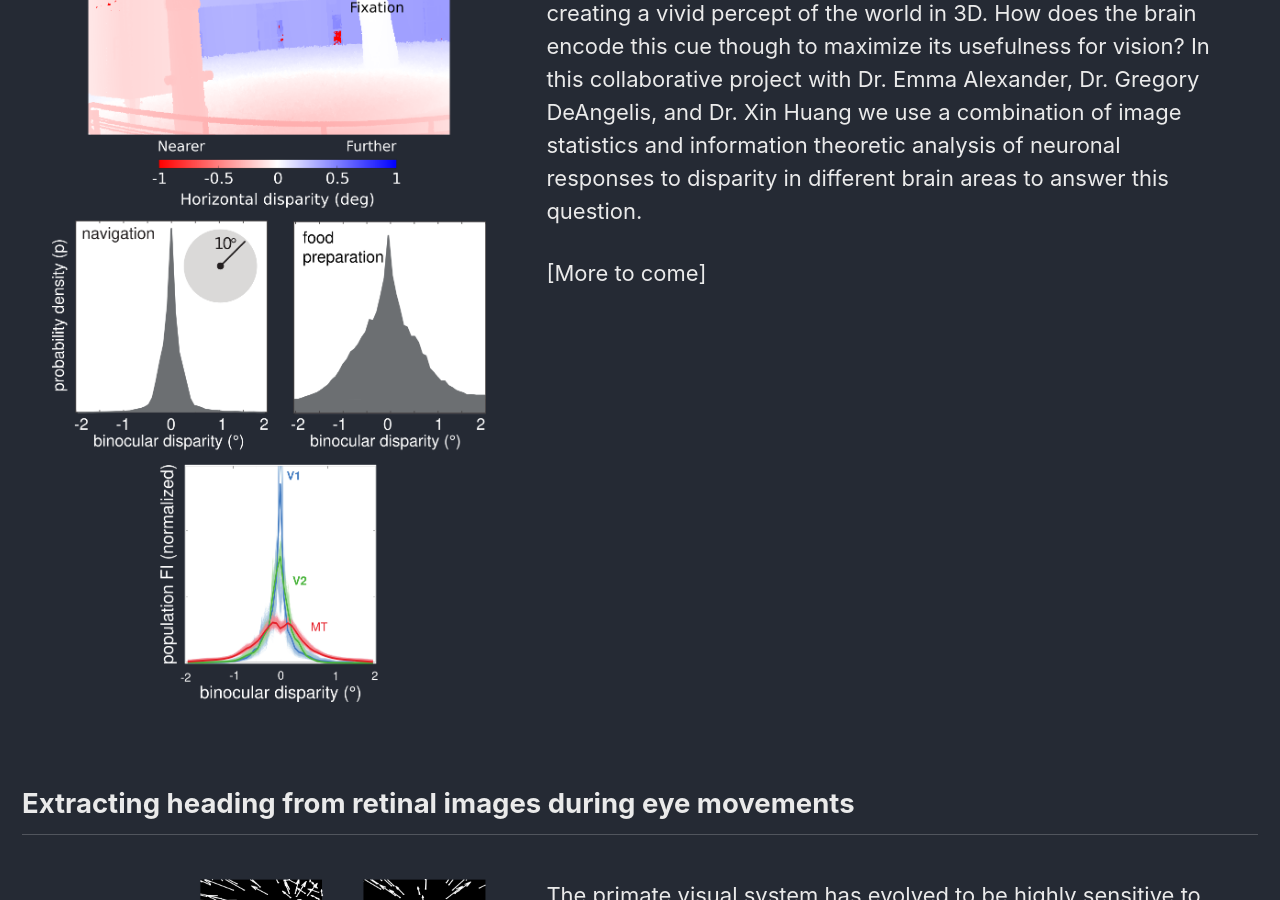
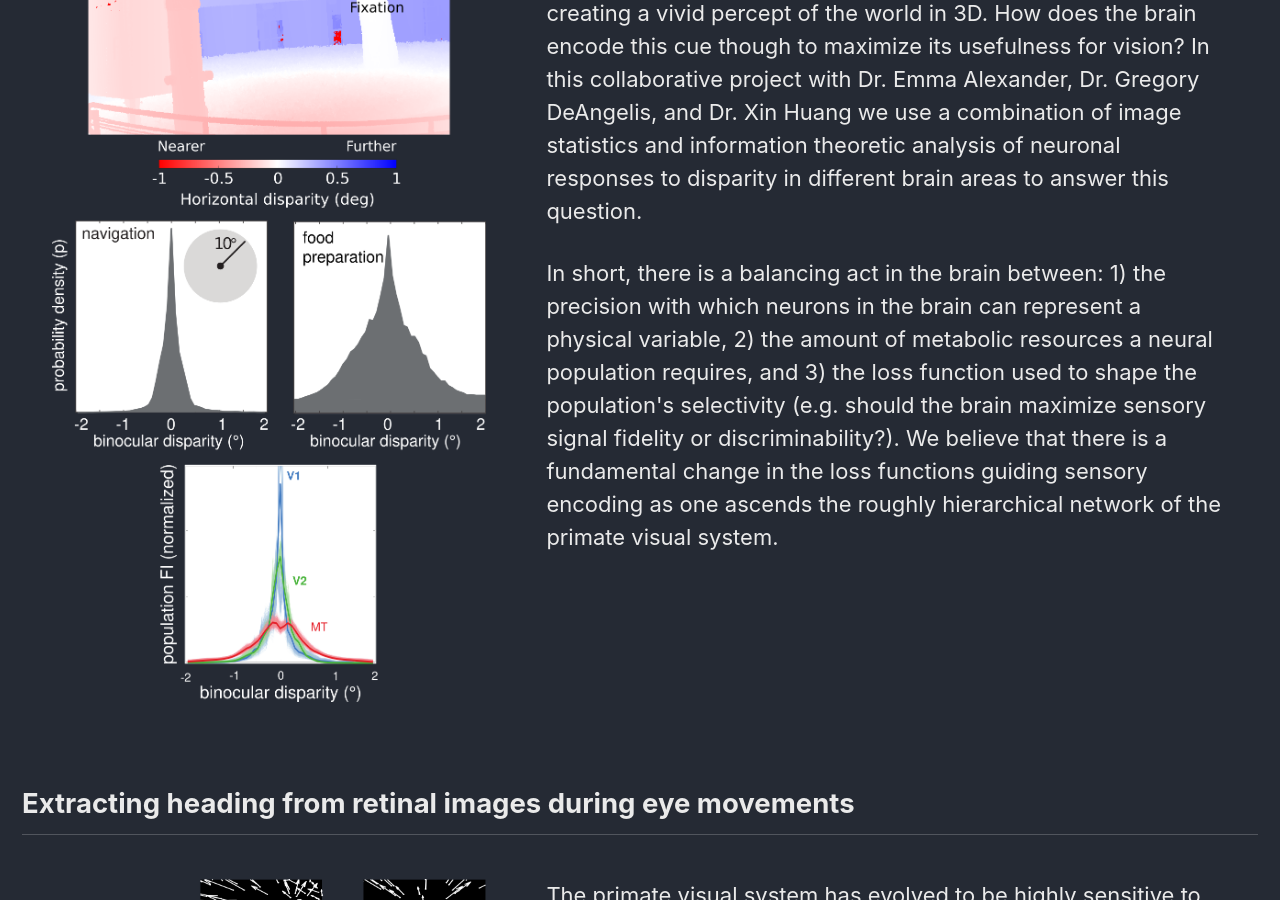
Before and after one commit to tsmanning/tsmanning.github.io, a Jekyll site: the page built from _pages/projects.html, in a window 1280 px wide and 900 px high, scrolled down 1447 px. Built offline with Jekyll 4.4.1, drawn with Linux system fonts in a browser that asks for light colours; cached includes are drawn as plain includes.

Commit message:
pubs and projects

```diff
--- a/_pages/projects.html
+++ b/_pages/projects.html
@@ -95,7 +95,11 @@ intro:
        with Dr. Emma Alexander, Dr. Gregory DeAngelis, and Dr. Xin Huang we use a combination of image statistics and
        information theoretic analysis of neuronal responses to disparity in different brain areas to answer this question.</p>
 
-    <p>[More to come]</p>
+    <p>In short, there is a balancing act in the brain between: 1) the precision with which neurons in the brain can represent a
+       physical variable, 2) the amount of metabolic resources a neural population requires, and 3) the loss function used to shape
+       the population's selectivity (e.g. should the brain maximize sensory signal fidelity or discriminability?). We believe
+       that there is a fundamental change in the loss functions guiding sensory encoding as one ascends the roughly hierarchical
+       network of the primate visual system.</p>
   </div>
 </div>
 
```
Also changed, not shown: _pages/publications.md (+1 -1 lines).
